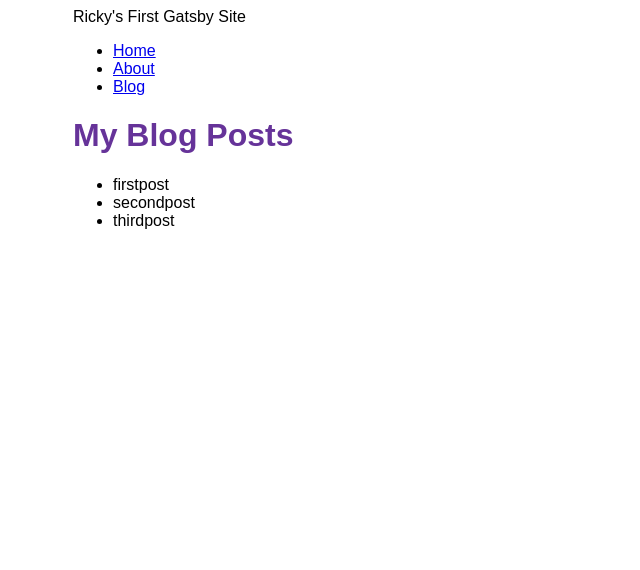
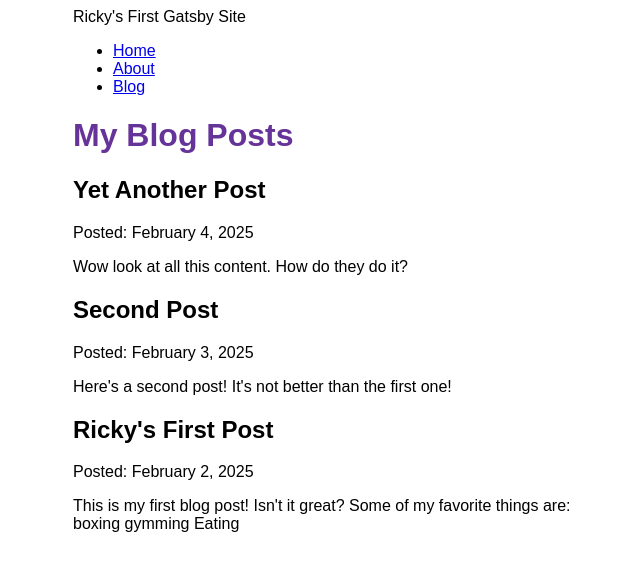
Before and after one commit to RickyGitHub10/my-first-gatsby-site, a Gatsby site: page /blog in a window 1280 px wide. Shown: the whole page, without its empty margins (317-957 px from the left). Built offline with nearby package versions, Linux system fonts and the light colour scheme; Gatsby itself is replaced by a stand-in of ours.

Commit message:
part 5 done, blog with decriptions

```diff
--- a/blog/secondpost.mdx
+++ b/blog/secondpost.mdx
@@ -1,6 +1,6 @@
 ---
 title: "Second Post"
-date: "2025-02-02"
+date: "2025-02-03"
 slug: "second-post"
 ---
 
--- a/blog/thirdpost.mdx
+++ b/blog/thirdpost.mdx
@@ -1,6 +1,6 @@
 ---
 title: "Yet Another Post"
-date: "2025-02-02"
+date: "2025-02-04"
 slug: "yet-another-post"
 ---
 
--- a/src/pages/blog.js
+++ b/src/pages/blog.js
@@ -6,15 +6,15 @@ import { graphql } from 'gatsby'
 const BlogPage = ({data}) => {
   return (
     <Layout pageTitle="My Blog Posts">
-      <ul>
       {
-        data.allFile.nodes.map(node => (
-          <li key={node.name}>
-            {node.name}
-          </li>
+        data.allMdx.nodes.map((node) => (
+          <article key={node.id}>
+            <h2>{node.frontmatter.title}</h2>
+            <p>Posted: {node.frontmatter.date}</p>
+            <p>{node.excerpt}</p>
+          </article>
         ))
       }
-      </ul>
     </Layout>
   )
 }
@@ -22,9 +22,14 @@ const BlogPage = ({data}) => {
 //copied from graphql url
 export const query = graphql`
   query {
-    allFile {
+    allMdx(sort: { frontmatter: { date: DESC }}) {
       nodes {
-        name
+        frontmatter {
+          date(formatString: "MMMM D, YYYY")
+          title
+        }
+        id
+        excerpt
       }
     }
   }
```
